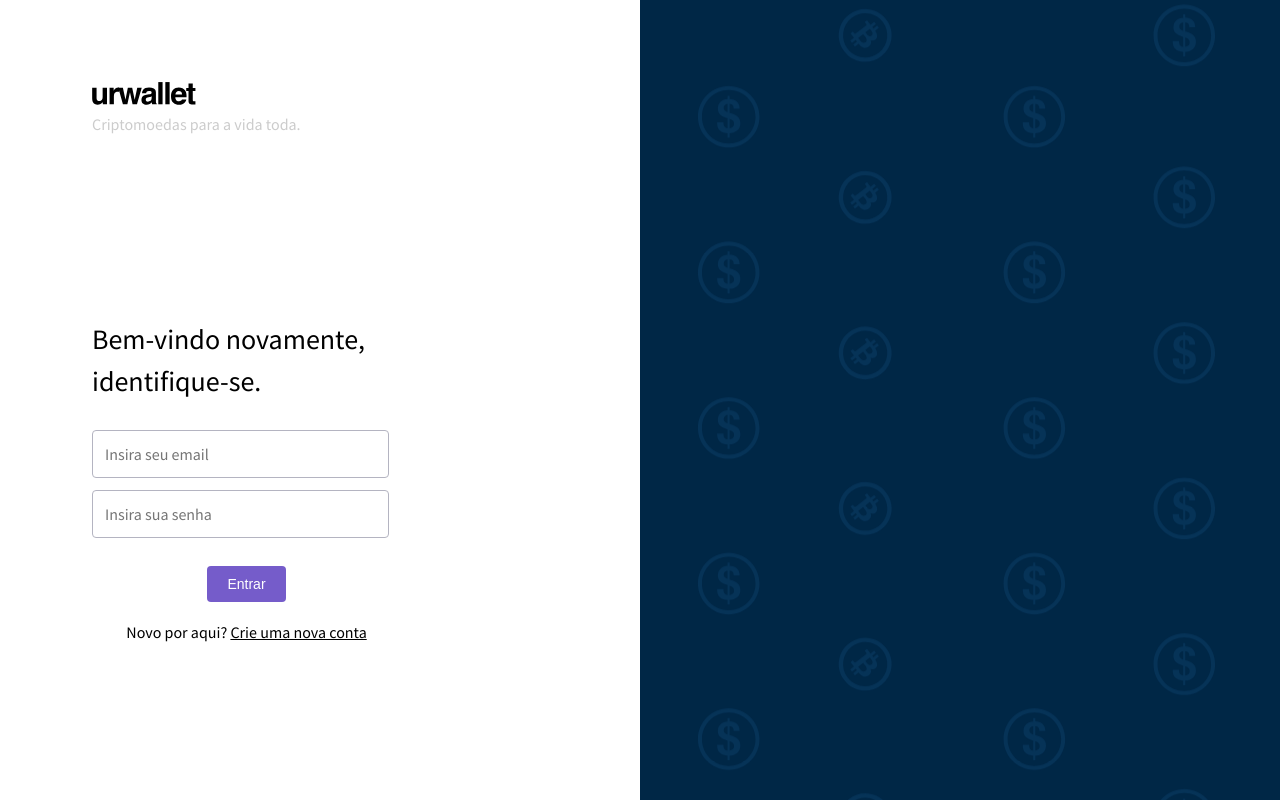
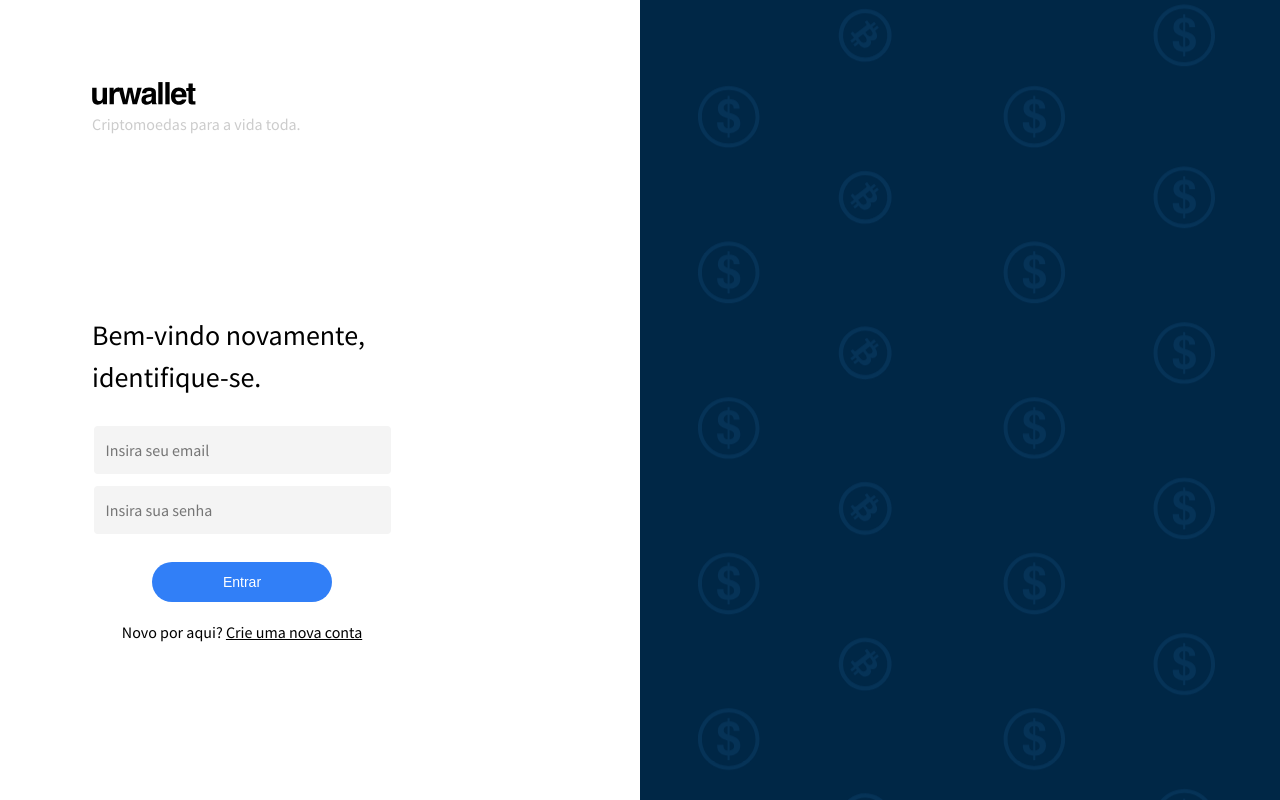
Before and after one commit to tiotto/urwallet, a React (Create React App) app: page / in a window 1280 px wide. Built offline with nearby package versions, Linux system fonts and the light colour scheme.

Commit message:
feat: redesign atoms

```diff
--- a/src/components/Atoms/Button/Button.js
+++ b/src/components/Atoms/Button/Button.js
@@ -2,18 +2,19 @@ import React from 'react'
 import styled from 'styled-components'
 
 const Button = ({ type, text }) =>
-  <S.Button type={type}>
+  <S.Button className='button' type={type}>
     {text}
   </S.Button>
 
 const S = {
   Button: styled.button`
-    background: rgb(117, 92, 202);
+    background: #317FF7;
     color: #FFF;
     font-size: 14px;
-    padding: 10px 20px;
+    padding: 12px 20px;
     border: none;
-    border-radius: 4px;
+    border-radius: 20px;
+    width: 180px;
   `
 }
 
--- a/src/components/Atoms/Input/Input.js
+++ b/src/components/Atoms/Input/Input.js
@@ -52,8 +52,8 @@ const S = {
     font-family: inherit;
     font-size: var(--font-size-body1);
     color: var(--text-primary);
-    background: none;
-    border: ${props => props.isErrored ? '1px solid var(--feedback-error)' : '1px solid #B4B4C1'};
+    background: #f4f4f4;
+    border: ${props => props.isErrored ? '1px solid var(--feedback-error)' : 'none'};
     border-radius: var(--shape-rounded);
 
     .input::placeholder {
@@ -61,7 +61,6 @@ const S = {
     }
 
     @media ${device.tablet} {
-      margin-right: 12px;
     }
   `,
   Error: styled.div`
```
